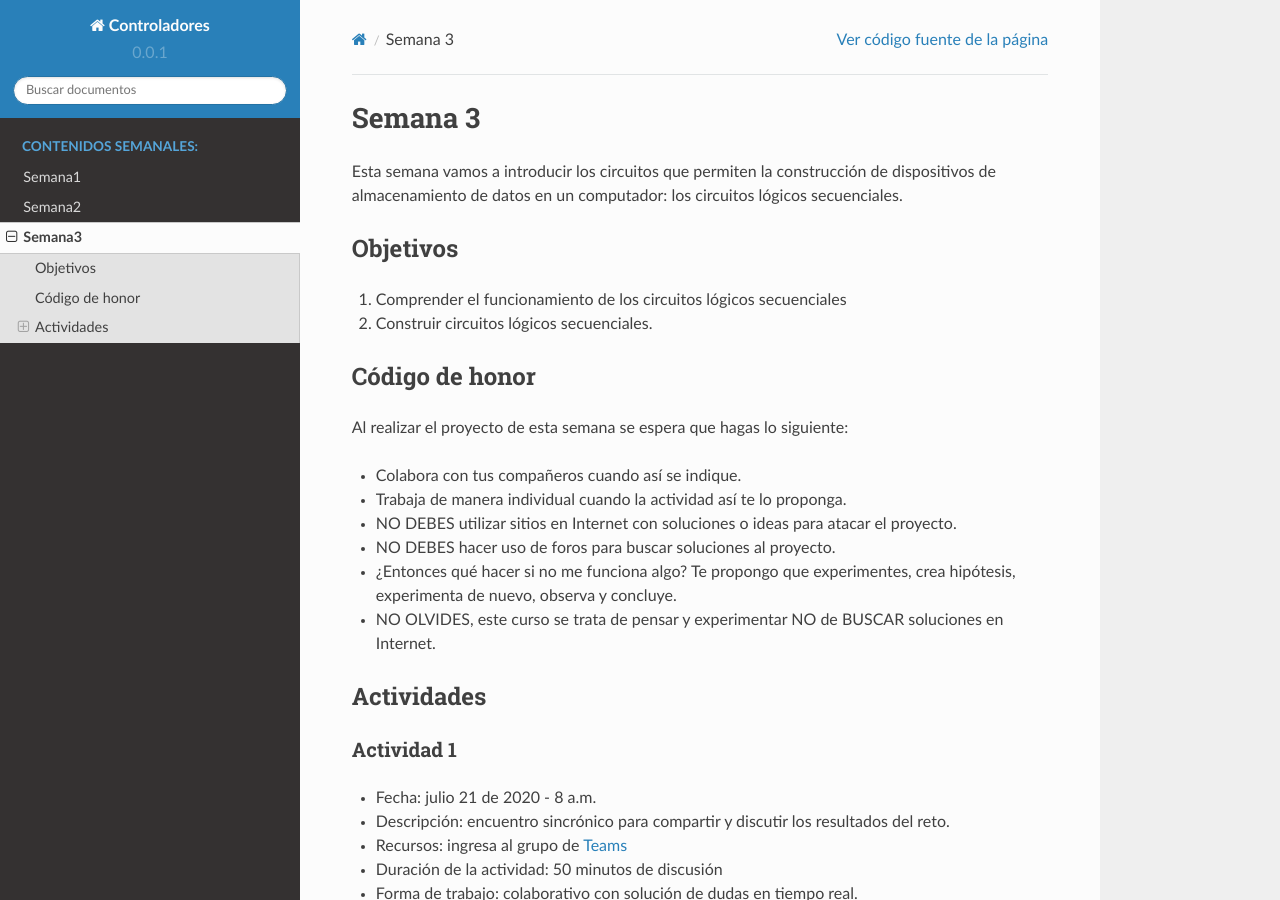
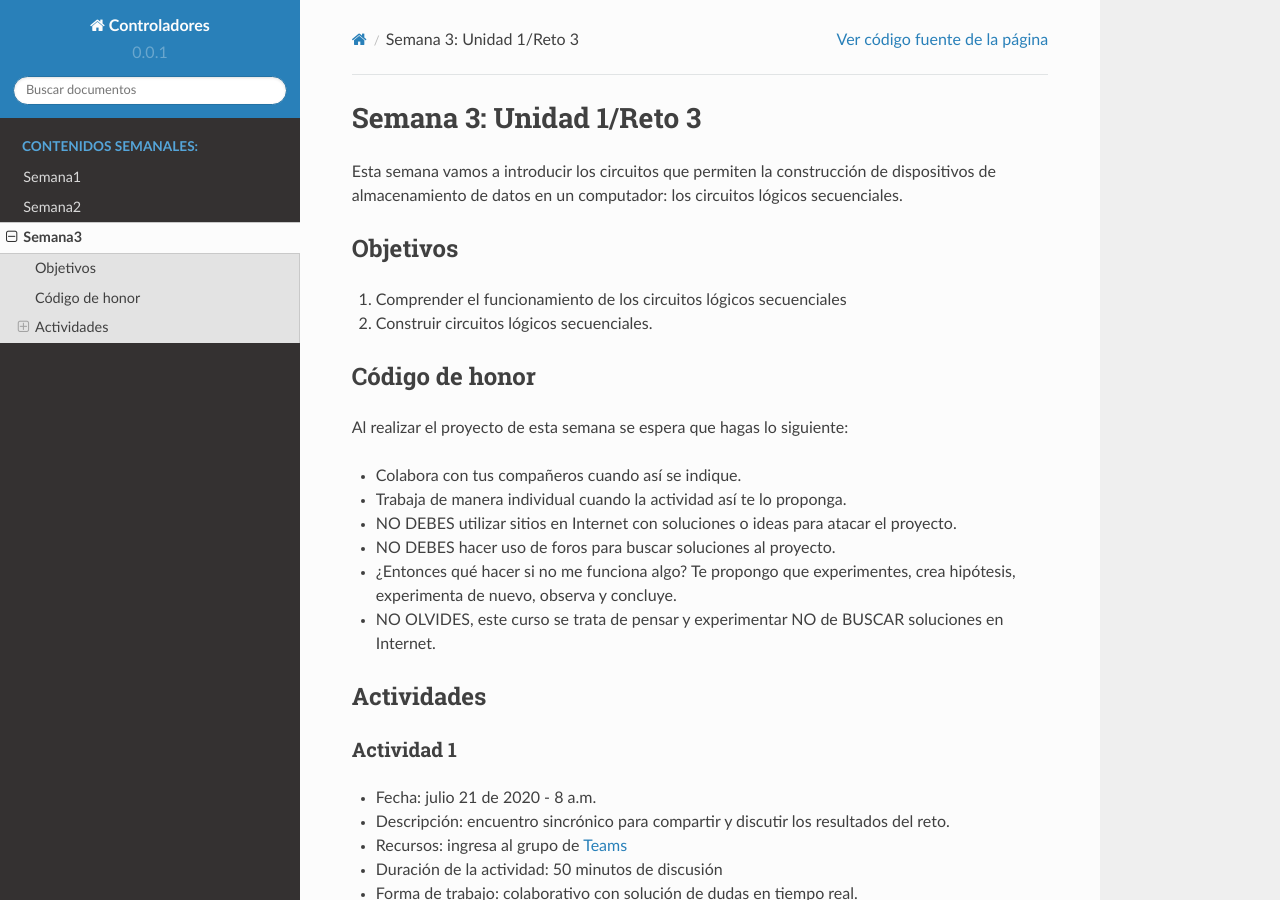
Before and after one commit to juanferfranco/controladores, a Sphinx documentation site: the page built from docs/_semana3/semana3.rst, in a window 1280 px wide and 900 px high. Built offline with Sphinx 7.4.7 and the Read the Docs theme 2.0.0, drawn with Linux system fonts in a browser that asks for light colours.

Commit message:
update week 3

```diff
--- a/docs/_semana3/semana3.rst
+++ b/docs/_semana3/semana3.rst
@@ -1,5 +1,5 @@
-Semana 3
-===========
+Semana 3: Unidad 1/Reto 3
+==========================
 
 Esta semana vamos a introducir los circuitos que permiten la construcción
 de dispositivos de almacenamiento de datos en un computador: los circuitos
```
